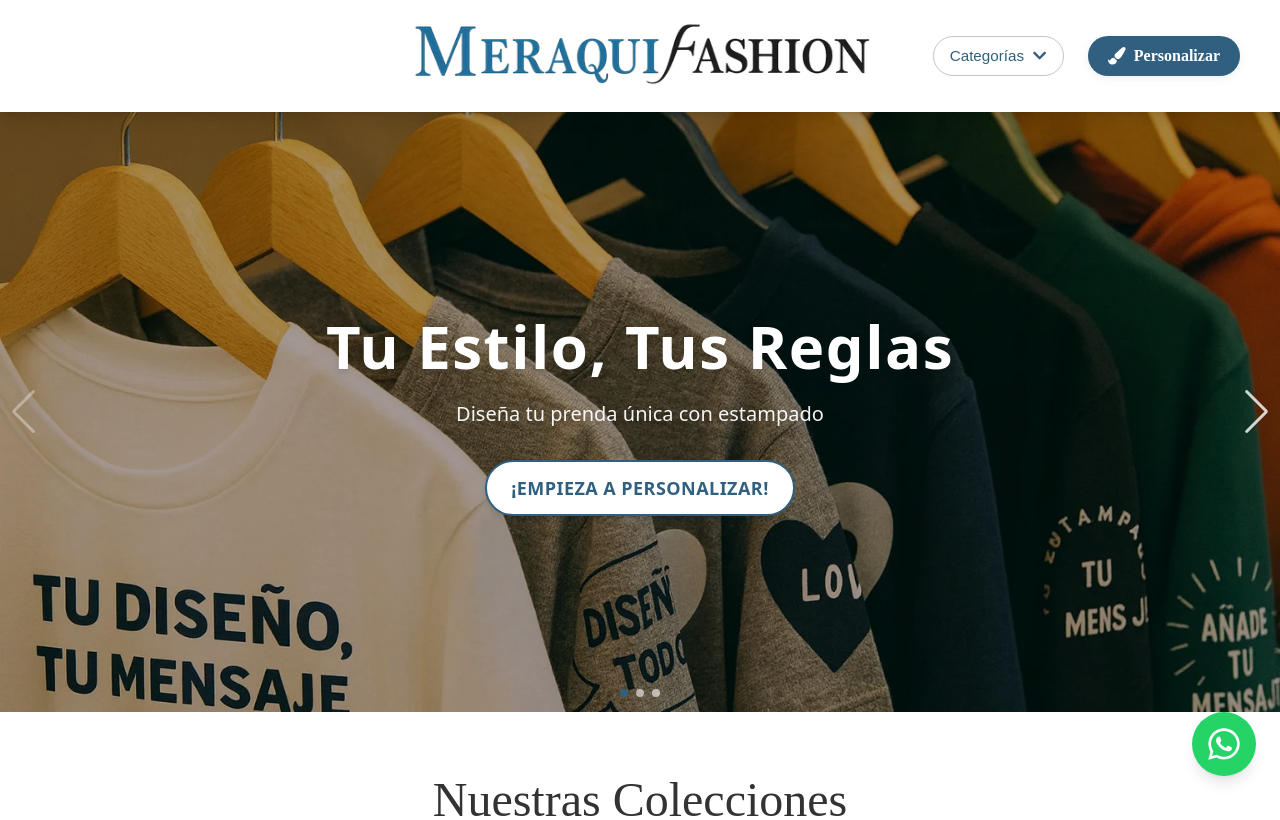
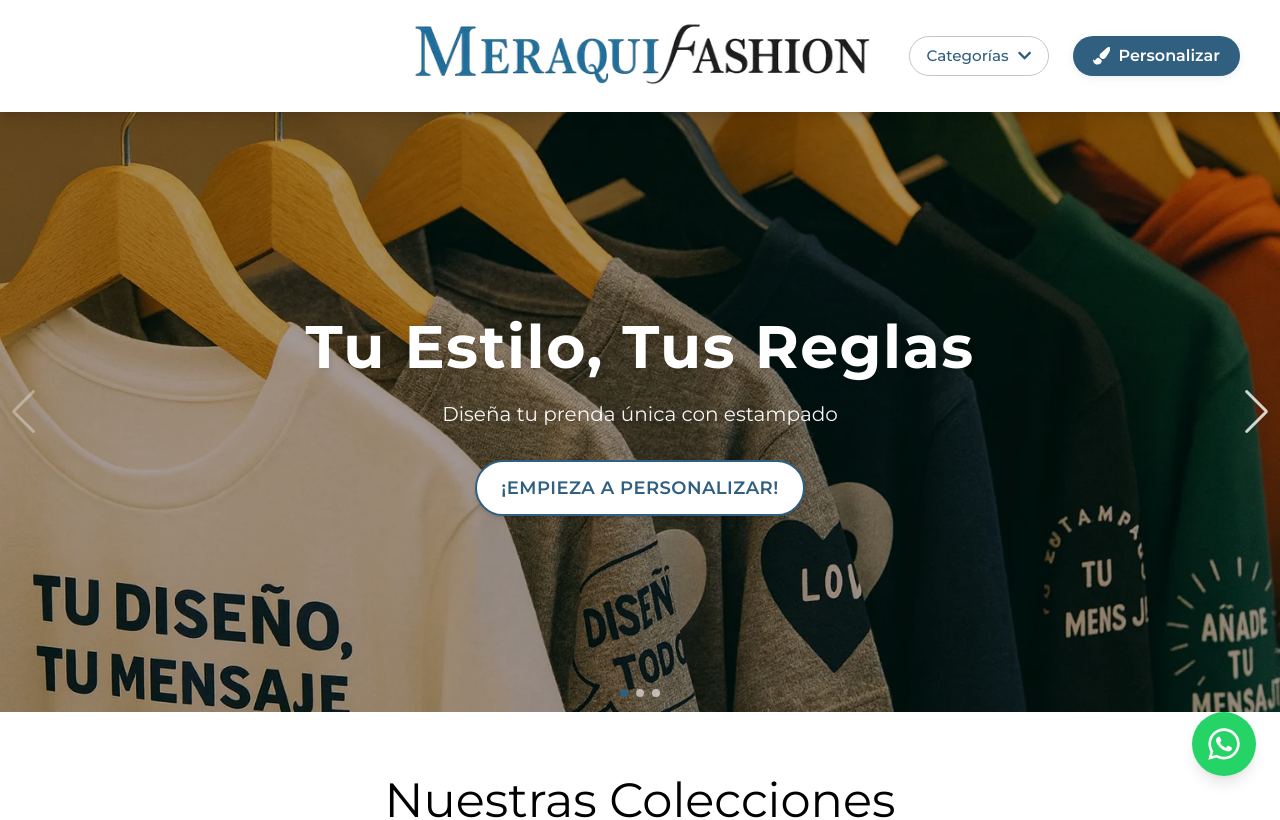
Before and after one commit to Isazaaa/meraqui_fashion, a React (Vite) app: page / in a window 1280 px wide. Shown: the top 820 px of the page. Built offline with nearby package versions, Linux system fonts and the light colour scheme.

Commit message:
build(styles): migrate theme to Tailwind v4 tokens and load Montserrat in html

```diff
--- a/index.html
+++ b/index.html
@@ -1,8 +1,14 @@
 <!doctype html>
-<html lang="en">
+<html lang="es">
   <head>
     <meta charset="UTF-8" />
-    <link rel="icon" type="image/png" href="/logoMF.png" />
+    <link rel="icon" type="image/webp" href="/logoMF.webp" />
+    <link rel="preconnect" href="https://fonts.googleapis.com" />
+    <link rel="preconnect" href="https://fonts.gstatic.com" crossorigin />
+    <link
+      rel="stylesheet"
+      href="https://fonts.googleapis.com/css2?family=Montserrat:wght@400;500;600;700&display=swap"
+    />
     <meta name="viewport" content="width=device-width, initial-scale=1.0" />
     <title>MeraquiFashion</title>
   </head>
--- a/package.json
+++ b/package.json
@@ -22,12 +22,10 @@
     "@types/react": "^19.1.8",
     "@types/react-dom": "^19.1.6",
     "@vitejs/plugin-react": "^4.6.0",
-    "autoprefixer": "^10.4.21",
     "eslint": "^9.30.1",
     "eslint-plugin-react-hooks": "^5.2.0",
     "eslint-plugin-react-refresh": "^0.4.20",
     "globals": "^16.3.0",
-    "postcss": "^8.5.6",
     "sharp": "^0.35.3",
     "tailwindcss": "^4.1.11",
     "vite": "^7.0.4"
--- a/src/index.css
+++ b/src/index.css
@@ -1,7 +1,5 @@
 /* src/index.css */
 @import "tailwindcss";
-/* Importar solo Montserrat desde Google Fonts */
-@import url('https://fonts.googleapis.com/css2?family=Montserrat:wght@400;500;600;700&display=swap');
 
 /* Importa los estilos CSS de Swiper */
 @import 'swiper/css';
@@ -9,8 +7,34 @@
 @import 'swiper/css/navigation';
 
 
+/* Design tokens (Tailwind v4). Montserrat is loaded from index.html. */
+@theme {
+  --color-black-meraqui: #000000;
+  --color-blue-serene: #305f7f;
+  --color-light-gray-meraqui: #c2c6c8;
+  --color-white-custom: #ffffff;
+
+  --font-sans: 'Montserrat', ui-sans-serif, system-ui, sans-serif;
+
+  --ease-in-out-expo: cubic-bezier(0.85, 0, 0.15, 1);
+
+  --animate-pulse-slight: pulse-slight 2s infinite ease-in-out;
+  --animate-bounce-cta: bounce-cta 1s ease-in-out infinite;
+
+  @keyframes pulse-slight {
+    0%, 100% { transform: scale(1); }
+    50% { transform: scale(1.04); }
+  }
+  @keyframes bounce-cta {
+    0%, 100% { transform: translateY(0); }
+    25% { transform: translateY(-5px); }
+    50% { transform: translateY(0); }
+    75% { transform: translateY(-2px); }
+  }
+}
+
 body {
-  font-family: 'Montserrat', 'sans-serif'; /* Ahora aplica Montserrat globalmente */
+  font-family: var(--font-sans);
   color: #333333;
   background-color: #ffffff;
   -webkit-font-smoothing: antialiased;
--- a/tailwind.config.js
+++ /dev/null
@@ -1,60 +0,0 @@
-/** @type {import('tailwindcss').Config} */
-module.exports = {
-  content: [
-    "./index.html",
-    "./src/**/*.{js,ts,jsx,tsx}",
-  ],
-  theme: {
-    extend: {
-      colors: {
-        'black-meraqui': '#000000',
-        'blue-serene': '#305f7f',
-        'light-gray-meraqui': '#C2C6C8',
-        'white-custom': '#ffffff',
-      },
-      fontFamily: {
-        sans: ['Montserrat', 'sans-serif'],
-      },
-      transitionProperty: {
-        'height': 'height',
-        'spacing': 'margin, padding',
-        'opacity': 'opacity',
-        'transform': 'transform',
-      },
-      transitionTimingFunction: {
-        'ease-in-out-expo': 'cubic-bezier(0.85, 0, 0.15, 1)',
-      },
-      transitionDuration: {
-        '400': '400ms',
-        '500': '500ms',
-      },
-      backdropBlur: {
-        md: '10px',
-      },
-      keyframes: {
-        'bounce-once': { // Mantenemos esta si la usas en otro lugar
-          '0%, 100%': { transform: 'translateY(0)' },
-          '50%': { transform: 'translateY(-5px)' },
-        },
-        // NUEVO: Animación de pulsación más pronunciada
-        'pulse-slight': {
-          '0%, 100%': { transform: 'scale(1)' },
-          '50%': { transform: 'scale(1.04)' }, // Aumenta el escalado (antes 1.02)
-        },
-        // Opcional: Si quieres un efecto de rebote vertical tipo botón
-        'bounce-cta': {
-          '0%, 100%': { transform: 'translateY(0)' },
-          '25%': { transform: 'translateY(-5px)' },
-          '50%': { transform: 'translateY(0)' },
-          '75%': { transform: 'translateY(-2px)' },
-        }
-      },
-      animation: {
-        'bounce-once': 'bounce-once 0.3s ease-in-out',
-        'pulse-slight': 'pulse-slight 2s infinite ease-in-out',
-        'bounce-cta': 'bounce-cta 1s ease-in-out infinite' // Animación de rebote más corta
-      }
-    },
-  },
-  plugins: [],
-}
```
Also changed, not shown: 1 other file (tests, documents, lock files or other folders).
